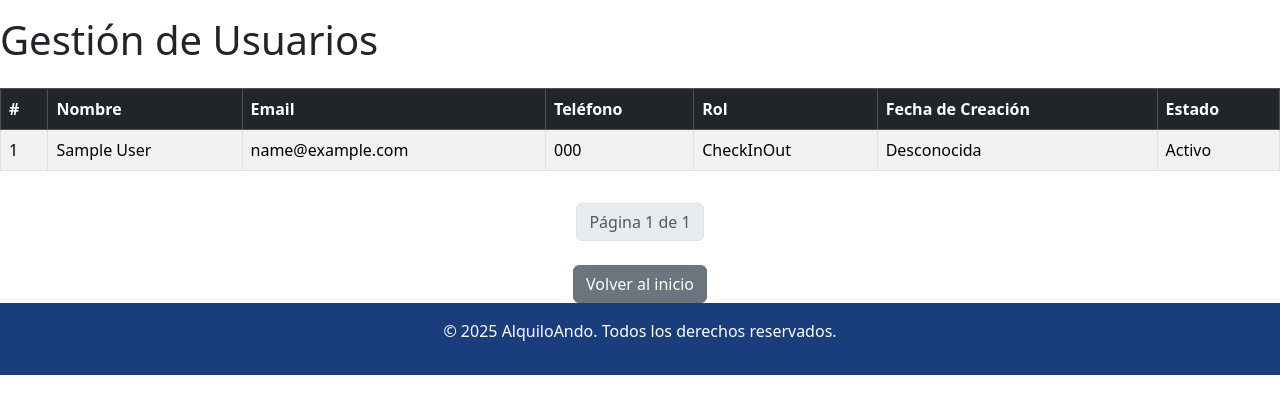
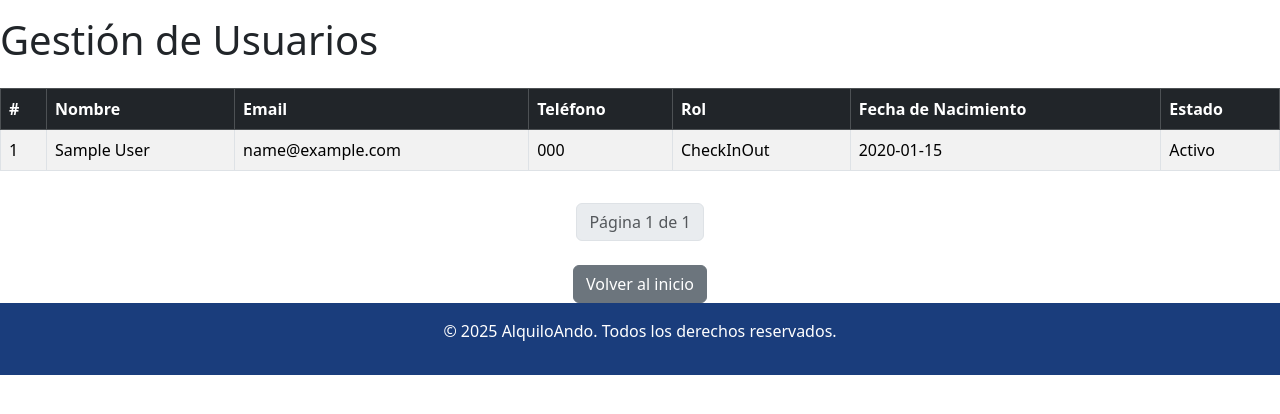
Before and after one commit to NicolasM146/IngS2, a Flask app: page /usuarios/ in a window 1280 px wide. Shown: the part 66-480 px from the top of the page. Run offline with Flask 3, Linux system fonts and the light colour scheme; tables that the repository leaves empty hold one stand-in row (values such as "Sample post"); some libraries are stand-ins or nearby versions.

Commit message:
Se cambio fecha de creacion por fecha de nacimiento (Gestion de Usuarios)

```diff
--- a/src/core/Usuario/User.py
+++ b/src/core/Usuario/User.py
@@ -62,6 +62,7 @@ class User(UserMixin,db.Model):
         self.is_locked = False
 
     def tiene_permiso(self, nombre_permiso):
+        """
         if self.es_sysadmin:
             permiso = Permiso.query.filter_by(nombre=nombre_permiso).first()
             if not permiso:
@@ -70,6 +71,7 @@ class User(UserMixin,db.Model):
         if self.rol is None:
             return False
         return self.rol.tiene_permiso(nombre_permiso)
+        """
         return True
     def __repr__(self):
         return f'<User {self.username}>'
--- a/src/web/templates/users/index.html
+++ b/src/web/templates/users/index.html
@@ -23,7 +23,7 @@
                 <th>Email</th>
                 <th>Teléfono</th>
                 <th>Rol</th>
-                <th>Fecha de Creación</th>
+                <th>Fecha de Nacimiento</th>
                 <th>Estado</th>
             </tr>
         </thead>
@@ -35,7 +35,7 @@
                 <td>{{ user.email }}</td>
                 <td>{{ user.telefono }}</td>
                 <td>{{ user.rol.nombre if user.rol else 'Sin rol' }}</td>
-                <td>{{ user.inserted_at.strftime('%Y-%m-%d') if user.inserted_at else 'Desconocida' }}</td>
+                <td>{{ user.fecha_nacimiento }}</td>
                 <td>{{ 'Bloqueado' if user.is_locked else 'Activo' }}</td>
             </tr>
             {% endfor %}
```
